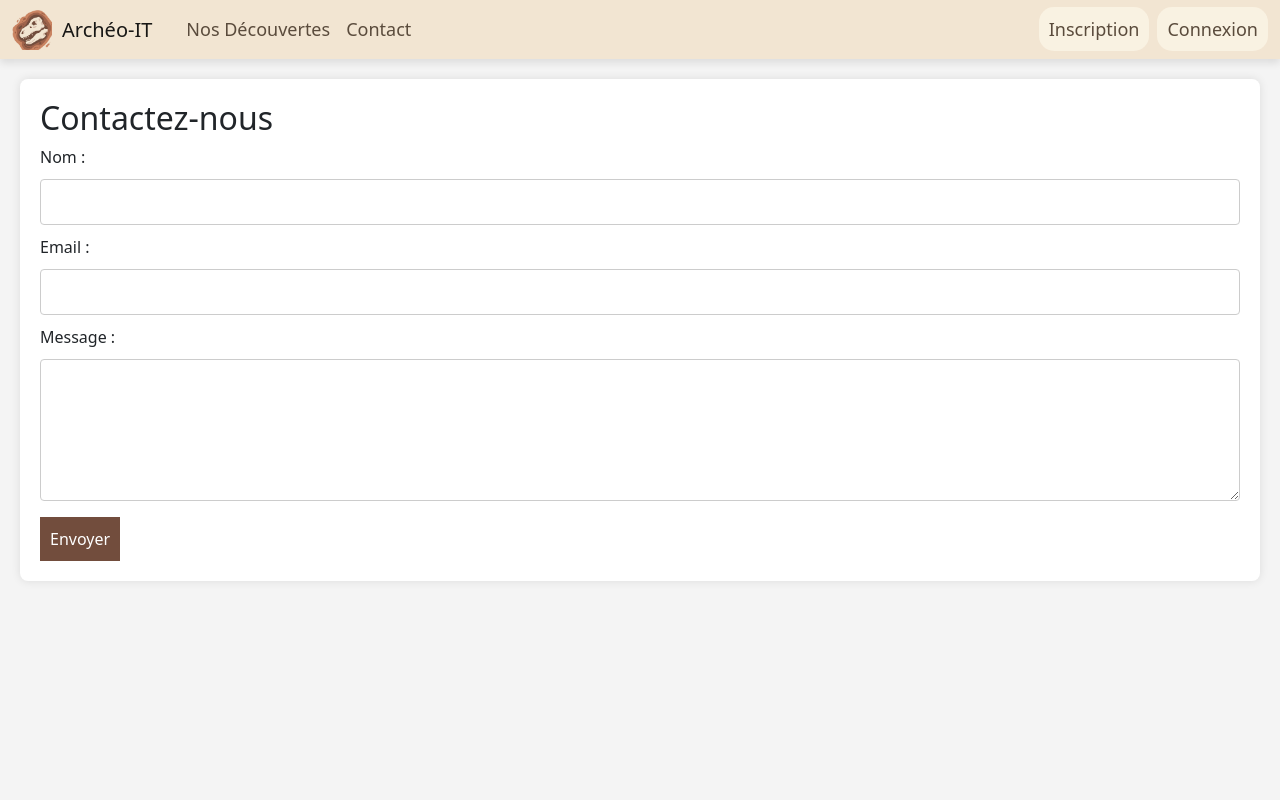
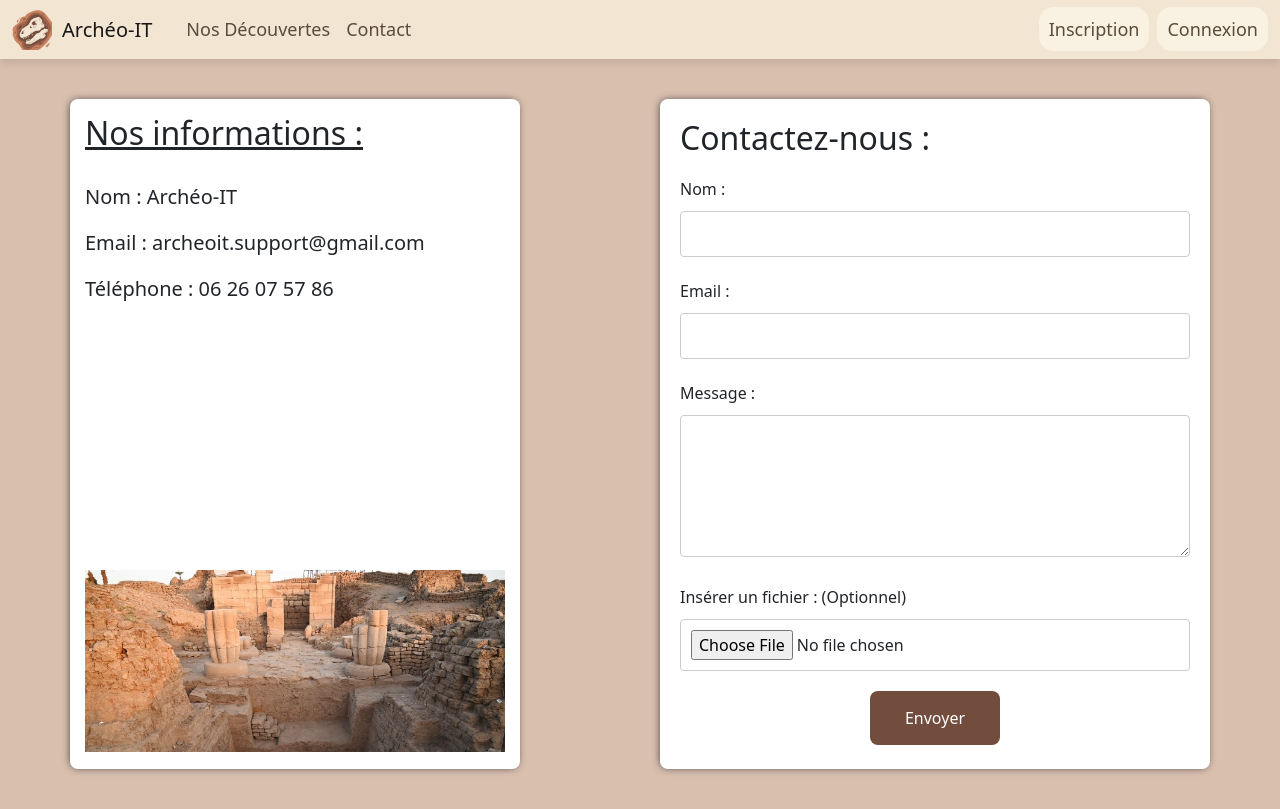
Before and after one commit to Kilian321/projet, a PHP site: page /PHP/contact.php in a window 1280 px wide. Before the commit the page ends 588 px from the top, so only its background shows below. Run offline with PHP 8.4, Linux system fonts and the light colour scheme.

Commit message:
update page contact

```diff
--- a/CSS/contact.css
+++ b/CSS/contact.css
@@ -1,15 +1,17 @@
 body {
-    background-color: #f4f4f4;
+    background-color: #d9bfae;
     display: flex;
     flex-direction: column;
-    height: 100vh;
+    height: 70vh;
 }
-.form-container {
-    margin: 20px;
+.informationContact {
+    height: 670px;
+    width: 600px;
+    margin: 40px 70px;
     background-color: white;
     padding: 20px;
     border-radius: 8px;
-    box-shadow: 0 0 10px rgba(0, 0, 0, 0.1);
+    box-shadow: -1px 0 8px -2px;
 }
 input, textarea {
     width: 100%;
@@ -22,10 +24,49 @@ input, textarea {
 button {
     background-color: #724d3d;
     color: white;
-    padding: 10px;
+    margin: 10px;
+    padding: 15px 35px;
     border: none;
+    border-radius: 8px;
     cursor: pointer;
+    transition: transform 0.5s;
 }
 button:hover {
-    background-color: #ca8462;
+    background-color: rgba(27, 16, 6, 0.8);
+    transform: scale(1.1);
 }
+.buttonSubmit{
+    display: flex;
+    justify-content: center;
+}
+label{
+    padding-top: 12px;
+}
+.contactPage{
+    display: flex;
+    flex-direction: row;
+    justify-content: center;
+}
+.informationBusiness{
+    display: flex;
+    flex-direction: column;
+    padding: 15px;
+}
+p{
+    font-size: 20px;
+}
+.ourInformation{
+    margin: 15px;
+    text-decoration: underline;
+}
+.form-container{
+    height: 670px;
+    width: 450px;
+    margin: 40px 70px;
+    background-color: white;
+    border-radius: 8px;
+    box-shadow: -1px 0 8px -2px;
+}
+.pictureInformation{
+    margin-top: 250px;
+}
--- a/PHP/contact.php
+++ b/PHP/contact.php
@@ -9,8 +9,18 @@
 </head>
 <body>
 <header>
+    <div class="contactPage">
     <div class="form-container">
-        <h2>Contactez-nous</h2>
+        <h2 class="ourInformation">Nos informations :</h2>
+        <div class="informationBusiness">
+            <p>Nom : Archéo-IT</p>
+            <p>Email : archeoit.support@gmail.com</p>
+            <p>Téléphone : 06 26 07 57 86</p>
+            <img alt="pictureInformation" class="pictureInformation" src="../PICTURE/Karnak_Osiris-e1680105914334.jpg">
+        </div>
+    </div>
+    <div class="informationContact">
+        <h2 class="contactUS">Contactez-nous :</h2>
         <form action="contact.php" method="post">
             <label for="name">Nom :</label>
             <input type="text" id="name" name="name" required>
@@ -21,8 +31,13 @@
             <label for="message">Message :</label>
             <textarea id="message" name="message" rows="5" required></textarea>
 
+            <label for="file">Insérer un fichier : (Optionnel)</label>
+            <input type="file" id="file" name="file">
+            <div class="buttonSubmit">
             <button type="submit">Envoyer</button>
+            </div>
         </form>
+    </div>
     </div>
 </header>
 </body>
```
Also changed, not shown: CSS/navbar.css (+20 -20 lines), PICTURE/Karnak_Osiris-e1680105914334.jpg (added).
